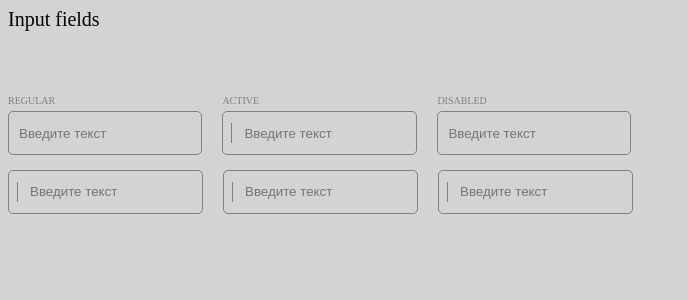
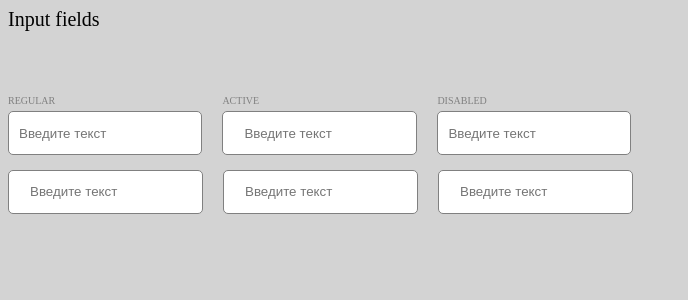
Before and after one commit to Chessman2003/App, a React app: page / in a window 1280 px wide. Shown: the top 300 px of the page, without its empty margins (0-688 px from the left). Built offline with nearby package versions, Linux system fonts and the light colour scheme.

Commit message:
fix инпут

```diff
--- a/src/Components/Input/Input.scss
+++ b/src/Components/Input/Input.scss
@@ -10,14 +10,9 @@
         position: relative;
 
         .inputLine {
-            border-right: 1px solid green;
             width: 8px;
             align-self: center;
             height: 20px;
-
-            &.active {
-                border-right: 1px solid blue;
-            }
         }
 
         .inputField {
@@ -49,27 +44,10 @@
                 height: 20px;
             }
         }
-
-        &.blueBorder {
-            border: 2px solid blue;
-        }
     }
 
     .inputHint {
         text-align: left;
         top: 100%;
     }
-
 }
-
-.inputWrapper.active {
-    outline: 1px solid blue;
-}
-
-.inputLine.active {
-    border-right: 1px solid blue;
-}
-
-.inputWrapper.blueBorder {
-    border: 1px solid blue;
-}
--- a/src/Components/Input/Input.tsx
+++ b/src/Components/Input/Input.tsx
@@ -27,59 +27,64 @@ export const Input = ({
     type = TypeIcon.None
 
 }: InputProps) => {
-    const [activeColor, setActiveColor] = useState<string>('gray');
+    const [currentColor, setCurrentColor] = useState<string>('grey');
     const [icon, setIcon] = useState<string | null>(null);
-    const [isActive, setIsActive] = useState<boolean>(true);
+
+    const [showLine, setShowLine] = useState<boolean>(false);
+    const [isActive, setIsActive] = useState<boolean>(false);
     const [isFocused, setIsFocused] = useState<boolean>(false);
-    const [blueBorder, setBlueBorder] = useState<boolean>(false);
 
-
-
-    useEffect(() => {
-        if (hint == 'ACTIVE') {
-            setBlueBorder(true)
-        }
-    }, [hint])
-
-    useEffect(() => {
+    useEffect(()=>{
+        if (isFocused) {
+            setCurrentColor('blue');
+            setShowLine(true);
+            setIcon(null);
+        } else {
             if (type == TypeIcon.None) {
-            setActiveColor('gray');
+                setCurrentColor('gray');
                 setIcon(null);
             } else if (type == TypeIcon.Warning) {
-            setActiveColor('yellow');
+                setCurrentColor('yellow');
                 setIcon(IconWarning.default);
             } else if (type == TypeIcon.Error) {
-            setActiveColor('red');
+                setCurrentColor('red');
                 setIcon(IconError.default);
             } else if (type == TypeIcon.Success) {
-            setActiveColor('green');
+                setCurrentColor('green');
                 setIcon(IconSuccess.default);
-        } else if (type === TypeIcon.None && blueBorder) {
-            setActiveColor('blue');
             }
-    }, [type, blueBorder]);
-
-
-    useEffect(() => {
-        setIsActive(isFocused && type !== TypeIcon.Warning && type !== TypeIcon.Error && type !== TypeIcon.Success);
+            setShowLine(false);
+        }
     }, [type, isFocused]);
 
     const wrapperBoxStyle: CSSProperties = {
     }
     const wrapperStyle: CSSProperties = {
-        border: '1px solid ' + activeColor,
-        borderRadius: '5px'
+        border: '1px solid ' + currentColor,
+        borderRadius: '5px',
+        background: 'white'
     }
 
     let inputHintStyle: CSSProperties = {
-        color: activeColor,
+        color: currentColor,
     }
 
-
+    const colorLine = (showLine ? currentColor : 'transparent');
     const inputLineStyle: CSSProperties = {
-        borderColor: activeColor
+        borderRight: '1px solid ' + colorLine,
     }
 
+    const handleFocus = () => {
+        setIsFocused(true)
+    }
+
+    const handleBlur = () => {
+        setIsFocused(false)
+    }
+
+    const handleChange = (e: React.ChangeEvent<HTMLInputElement>) => {
+        onChange && onChange(e.target.value)
+    }
 
     return (
         <div className="inputBoxWrapper" style={wrapperBoxStyle}>
@@ -89,11 +94,11 @@ export const Input = ({
                     <input
                         type="text"
                         value={text}
-                        onChange={(e) => onChange && onChange(e.target.value)}
+                        onChange={handleChange}
                         disabled={disabled}
                         placeholder="Введите текст"
-                        onFocus={() => setIsFocused(true)}
-                        onBlur={() => setIsFocused(false)}
+                        onFocus={handleFocus}
+                        onBlur={handleBlur}
                     />
                 </div>
                 <div className="inputIcon">
@@ -101,7 +106,7 @@ export const Input = ({
                 </div>
             </div>
             <div className="inputHint" style={inputHintStyle}>
-                {hint}
+                {!isFocused && hint}
             </div>
         </div>
     );
```
Lines whose indentation alone changed are shown as unchanged.
